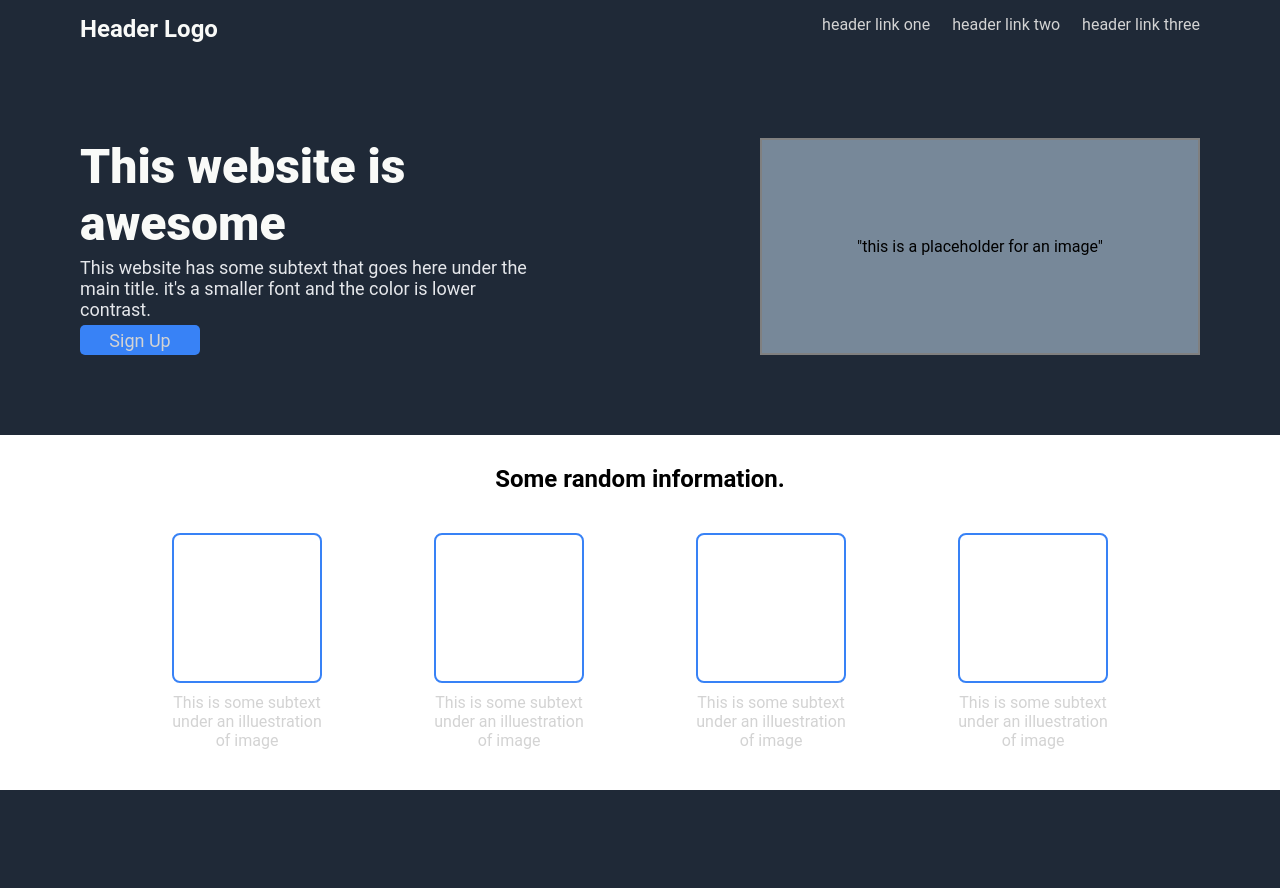
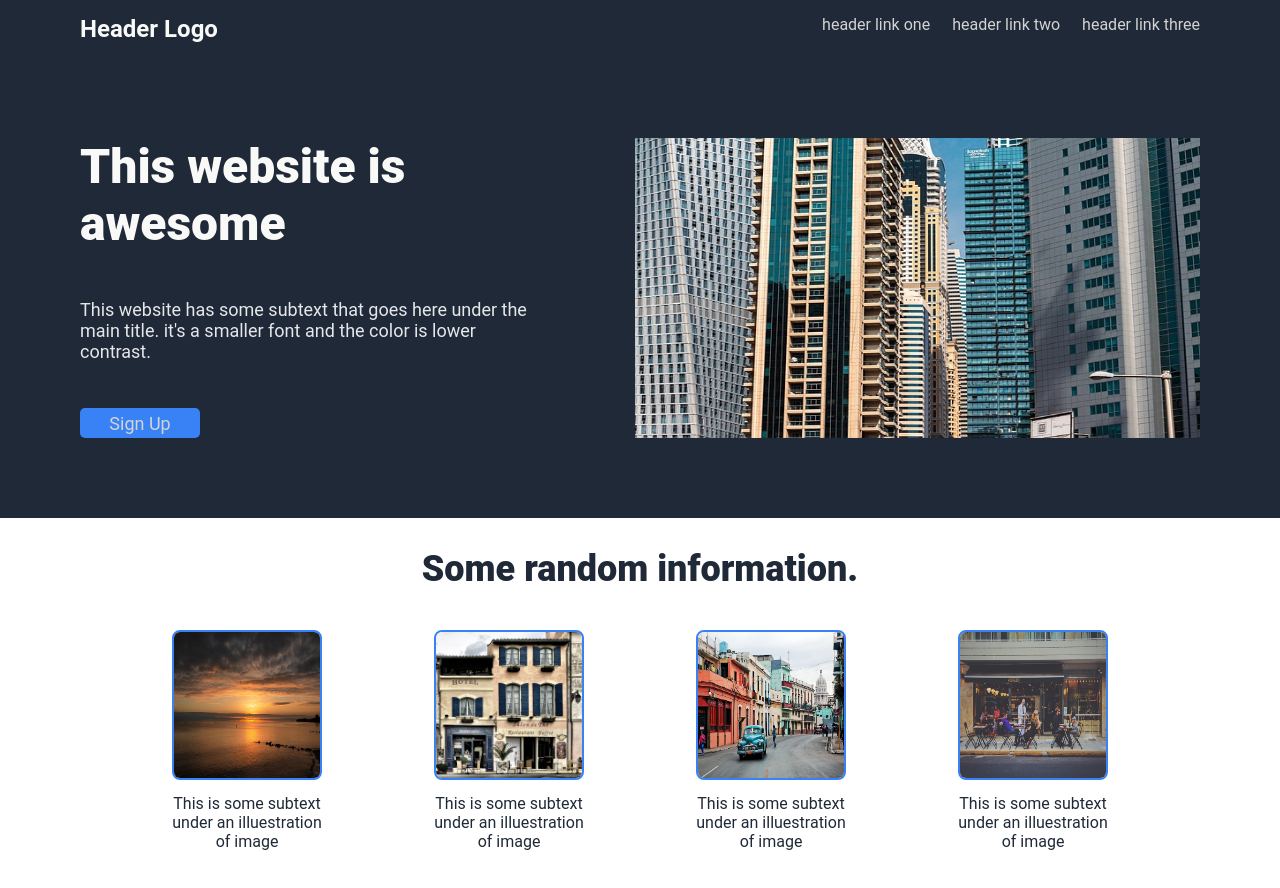
Before and after one commit to BGNS42/landingPage, a plain HTML site: page index.html in a window 1280 px wide. Before the commit the page ends 800 px from the top, so only its background shows below. Drawn offline with Linux system fonts and the light colour scheme.

Commit message:
Added images
added images and some details

```diff
--- a/index.html
+++ b/index.html
@@ -22,25 +22,26 @@
                 <p>This website has some subtext that goes here under the main title. it's a smaller font and the color is lower contrast.</p>
                 <p class="botao"><a href="#">Sign Up</a></p>
             </section>
-            <p class="img">"this is a placeholder for an image"</p>
+            <img src="./img/dubai.jpg" alt="city buildings" width="500" height="500" class="imgCity">
+            <!-- <p class="img">"this is a placeholder for an image"</p> -->
         </div>
         <div class="info">
             <h2>Some random information.</h2>
             <div class="links">
                 <div class="subject">
-                    <a href="#"><p class="sub"></p></a>
+                    <a href="#"><img class="sub" src="./img/praia.jpg" width="100" height="100"></a>
                     <p><a href="#">This is some subtext under an illuestration of image</a></p>
                 </div>
                 <div class="subject">
-                    <a href="#"><p class="sub"></p></a>
+                    <a href="#"><img class="sub" src="./img/hotel.jpg" width="100" height="100"></a>
                     <p><a href="#">This is some subtext under an illuestration of image</a></p>
                 </div>
                 <div class="subject">
-                    <a href="#"><p class="sub"></p></a>
+                    <a href="#"><img class="sub" src="./img/car.jpg" width="100" height="100"></a>
                     <p><a href="#">This is some subtext under an illuestration of image</a></p>
                 </div>
                 <div class="subject">
-                    <a href="#"><p class="sub"></p></a>
+                    <a href="#"><img class="sub" src="./img/restaurant.jpg" width="100" height="100"></a>
                     <p><a href="#">This is some subtext under an illuestration of image</a></p>
                 </div>
             </div>
--- a/style/style.css
+++ b/style/style.css
@@ -73,10 +73,10 @@ h2 a {
     gap: 5px;
 }
 
-.body-top .img {
-    border: 2px solid gray;
+.body-top .imgCity {
+    /* border: 2px solid gray; */
     /* max-width: 800px; */
-    /* height: 100px; */
+    max-height: 300px;
     display: flex;
     align-items: center;
     justify-content: center;
@@ -91,6 +91,9 @@ h2 a {
 .info h2 {
     text-align: center;
     padding: 30px;
+    font-size: 36px;
+    color: #1f2937;
+    font-weight: 900;
 }
 
 .links {
@@ -113,6 +116,10 @@ h2 a {
     margin-bottom: 10px;
 }
 
+.subject p a {
+    color: #1f2937;
+}
+
 .links p {
     text-align: center;
     margin-bottom: 30px;
```
Also changed, not shown: img/car.jpg (added), img/dubai.jpg (added), img/hotel.jpg (added), img/praia.jpg (added), img/restaurant.jpg (added).
